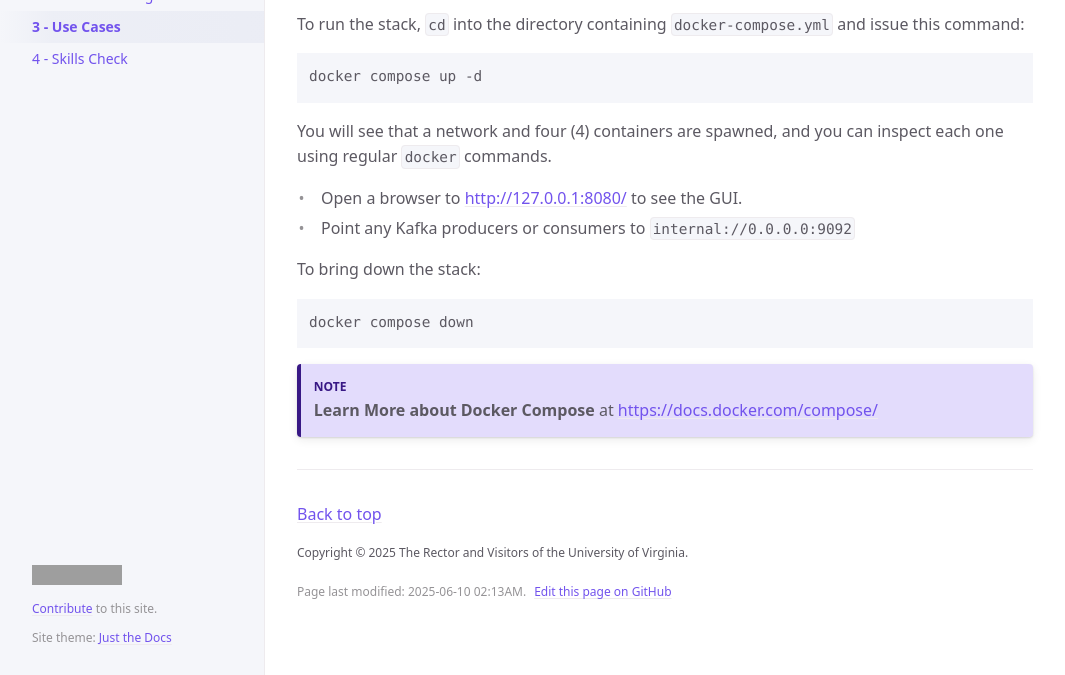
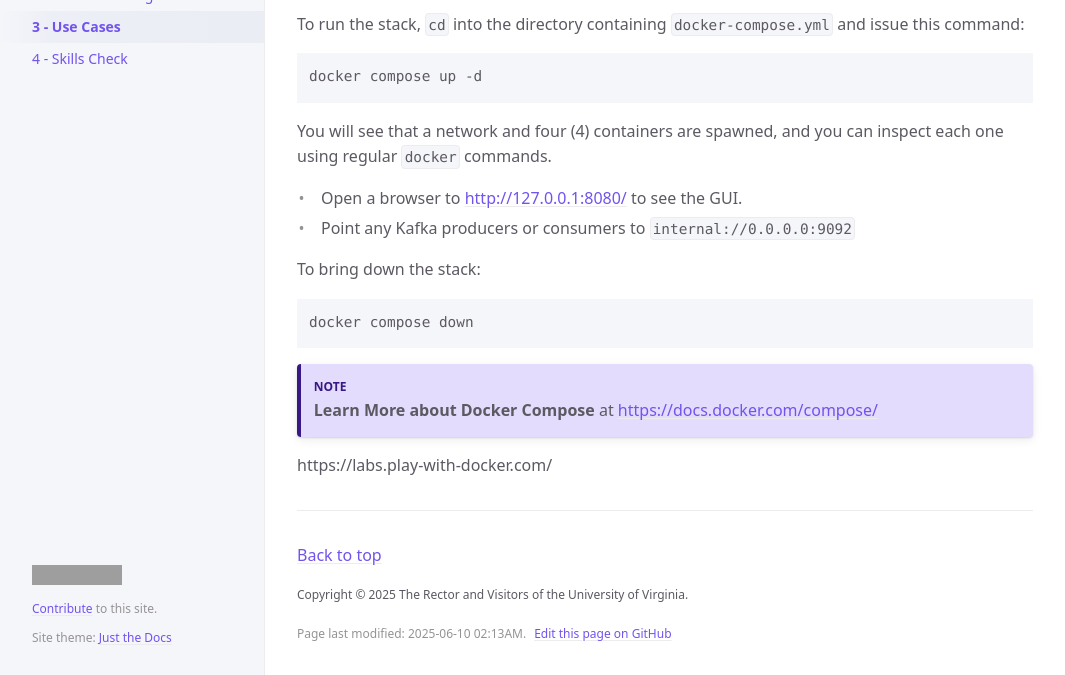
Before and after one commit to UVADS/container-basics, a Jekyll site: the page built from docs/use-cases.md, in a window 1280 px wide and 900 px high, scrolled down 3035 px, cut to the strip 225-900 px from the top of the window. Shown: the whole strip, without its empty margins (107-1172 px from the left). Built offline with Jekyll 4.4.1, drawn with Linux system fonts in a browser that asks for light colours; cached includes are drawn as plain includes; part of the change alters nothing that is shown; grey boxes are pictures that could not be loaded.

Commit message:
use cases

```diff
--- a/docs/use-cases.md
+++ b/docs/use-cases.md
@@ -135,3 +135,6 @@ docker compose down
 
 {: .note }
 **Learn More about Docker Compose** at [https://docs.docker.com/compose/](https://docs.docker.com/compose/)
+
+
+https://labs.play-with-docker.com/
```
